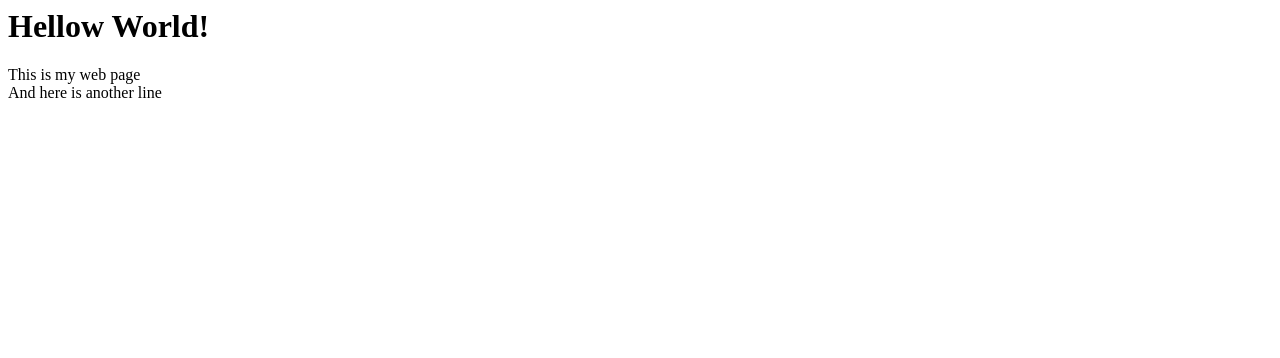
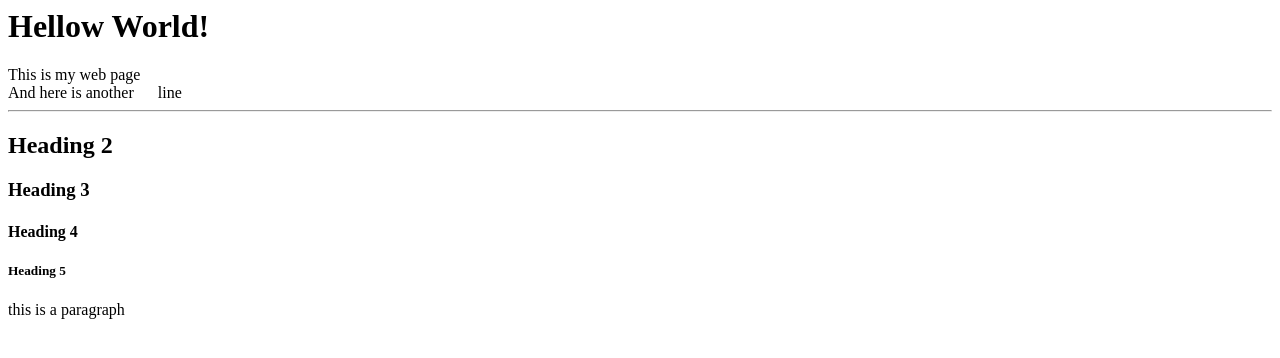
Before and after one commit to harrysteinberg/Comp20, a plain HTML site: page index.html in a window 1280 px wide. Drawn offline with Linux system fonts and the light colour scheme.

Commit message:
Update index.html

```diff
--- a/index.html
+++ b/index.html
@@ -5,6 +5,15 @@
 <body>
   <h1> Hellow World! </h1>
   This is my web page <br />
-  And here is another line
+  And here is another &nbsp;&nbsp;&nbsp;&nbsp; line
+  <hr />
+  <h2> Heading 2 </h2>
+  <h3> Heading 3 </h3>
+  <h4> Heading 4 </h4>
+  <h5> Heading 5 </h5>
+
+  <p> this is a paragraph </p>
+
+
 </body>
 </html>
```
